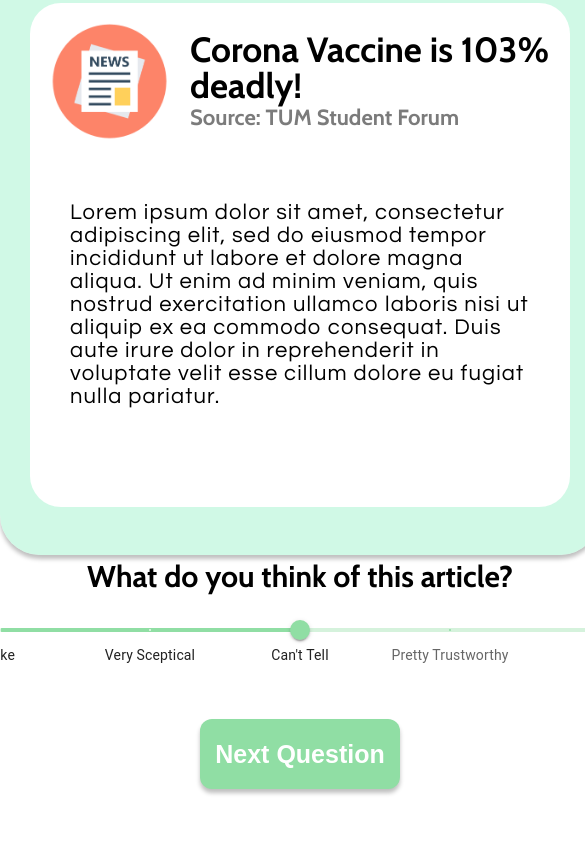
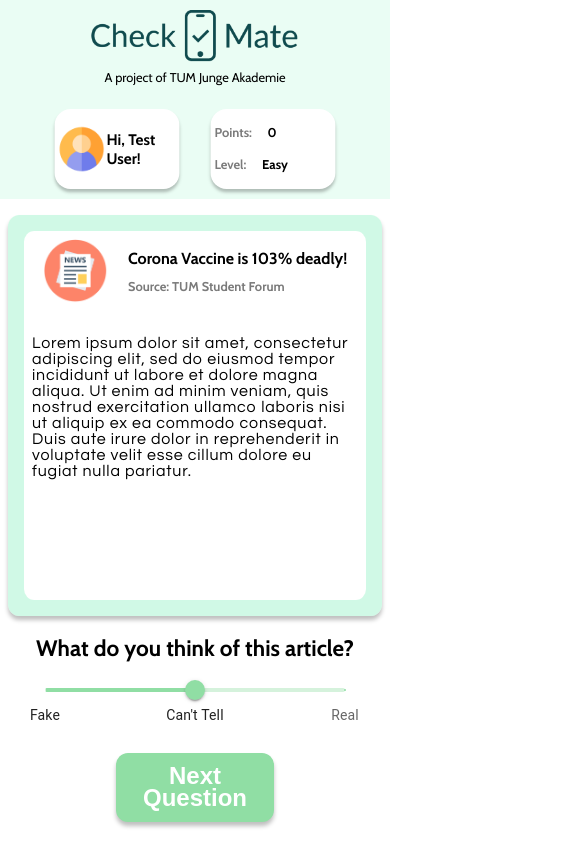
Before and after one commit to miguel131299/checkmate, a React (Vite) app: page / in a window 390 px wide. Shown: the top 866 px of the page, 585 px wide, since content can reach past the window. Before the commit the page ends 844 px from the top, so only its background shows below. Built offline with nearby package versions, Linux system fonts and the light colour scheme.

Commit message:
Make Game Page Responsive

```diff
--- a/src/App.css
+++ b/src/App.css
@@ -1,3 +1,12 @@
+:root {
+  --lighter-green: rgba(171, 245, 211, 0.25);
+  --light-green: rgba(171, 245, 211, 0.56);
+  --dark-green: #90dea4;
+  --darker-green: #1f9b3e;
+  --white: #ffffff;
+  --gray: #7b7b7b;
+}
+
 * {
   margin: 0;
   box-sizing: border-box;
@@ -27,3 +36,10 @@ body {
   color: black;
   font-weight: 700;
 }
+
+@media screen and (max-width: 992px) {
+  .App {
+    display: flex;
+    flex-direction: column;
+  }
+}
--- a/src/components/DiscreteSliderMarks.jsx
+++ b/src/components/DiscreteSliderMarks.jsx
@@ -6,36 +6,37 @@ const marks = [
     value: 0,
     label: "Fake",
   },
-  {
-    value: 1,
-    label: "Very Sceptical",
-  },
+  // {
+  //   value: 1,
+  //   label: "Very Sceptical",
+  // },
   {
     value: 2,
     label: "Can't Tell",
   },
-  {
-    value: 3,
-    label: "Pretty Trustworthy",
-  },
+  // {
+  //   value: 3,
+  //   label: "Pretty Trustworthy",
+  // },
   {
     value: 4,
     label: "Real",
   },
 ];
 
-function valuetext(value) {
-  return `${value}°C`;
+function getWidth() {
+  const { innerWidth } = window;
+  return innerWidth;
 }
+
+getWidth();
 
 export default function DiscreteSliderMarks(props) {
   return (
-    <Box sx={{ width: 600 }}>
+    <Box sx={{ width: getWidth() > 992 ? 600 : 300 }}>
       <Slider
         sx={{ color: "#90dea4" }}
-        aria-label="Custom marks"
         defaultValue={2}
-        getAriaValueText={valuetext}
         marks={marks}
         min={0}
         max={4}
--- a/src/components/Menu.jsx
+++ b/src/components/Menu.jsx
@@ -5,7 +5,11 @@ export default function Menu(props) {
     <div className="menu-container">
       <div className="menu--info-container">
         <div className="menu--user-greeting menu--section">
-          <img src="./images/user-icon.png" alt="" />
+          <img
+            src="./images/user-icon.png"
+            alt=""
+            className="menu--user-greeting-img"
+          />
           <h2>Hi, Test User!</h2>
         </div>
         <div className="menu--user-info menu--section">
--- a/src/styles/Menu.css
+++ b/src/styles/Menu.css
@@ -1,5 +1,5 @@
 .menu-container {
-  background: rgba(171, 245, 211, 0.25);
+  background: var(--lighter-green);
   height: 100vh;
 
   display: flex;
@@ -9,15 +9,16 @@
 }
 
 .menu--info-container {
-  margin-top: 50px;
+  margin-top: 3em;
+  width: 80%;
 }
 
 .menu--section {
-  background: #ffffff;
+  background: var(--white);
   box-shadow: 0px 4px 4px rgba(0, 0, 0, 0.25);
   border-radius: 20px;
-  margin: 30px 0px;
-  width: 300px;
+  margin: 2em 0;
+  width: 100%;
   height: 100px;
 }
 
@@ -32,17 +33,17 @@
   flex-direction: column;
   justify-content: space-evenly;
 
-  padding: 10px 20px;
+  padding: 1em;
 
   font-weight: 700;
-  font-size: 24px;
-  line-height: 29px;
+  font-size: 1.5rem;
+  line-height: 2rem;
 
-  color: #7b7b7b;
+  color: var(--gray);
 }
 
 .score {
-  margin-left: 20px;
+  margin-left: 1em;
 }
 
 .menu--logo-container {
@@ -50,11 +51,69 @@
   flex-direction: column;
   align-items: center;
 
-  margin-bottom: 50px;
-  padding: 10px;
+  margin-bottom: 3em;
+  padding: 1em;
+
+  text-align: center;
 }
 
 .menu--logo {
   max-width: 80%;
   height: auto;
 }
+
+@media screen and (max-width: 992px) {
+  .menu-container {
+    order: -1;
+
+    justify-content: center;
+    height: fit-content;
+
+    margin-bottom: 1em;
+  }
+
+  .menu--info-container {
+    display: flex;
+    flex-direction: row;
+    justify-content: center;
+    margin: 0;
+    margin-top: -4em;
+  }
+
+  .menu--section {
+    scale: 0.8;
+    width: 50%;
+    margin: 0;
+    padding: 0.3em;
+    position: relative;
+  }
+
+  .menu--user-greeting {
+    font-size: 0.8rem;
+  }
+
+  .menu--user-info {
+    font-size: 1rem;
+  }
+
+  .menu--logo-container {
+    order: -1;
+    width: 80%;
+    padding: 0;
+    justify-content: center;
+
+    font-size: 0.8rem;
+
+    position: relative;
+    bottom: 20px;
+  }
+
+  .menu--logo {
+    width: 100%;
+  }
+
+  .menu--logo-slogan {
+    position: relative;
+    bottom: 20px;
+  }
+}
--- a/src/styles/Question.css
+++ b/src/styles/Question.css
@@ -3,34 +3,36 @@
   flex-direction: column;
   justify-content: space-evenly;
   align-items: center;
+  margin: 2em;
+  height: 100vh;
 }
 
 .question--content-container {
-  background: rgba(171, 245, 211, 0.56);
+  background: var(--light-green);
   box-shadow: 0px 4px 4px rgba(0, 0, 0, 0.25);
-  border-radius: 40px;
+  border-radius: 3%;
 
-  height: 600px;
+  height: 60%;
   width: auto;
   max-width: 1000px;
+
+  padding: 2em;
 
   display: flex;
   justify-content: center;
   align-items: center;
 
   position: relative;
-  bottom: 50px;
+  bottom: 3em;
   overflow: hidden;
 }
 
 .question--content {
   background: #ffffff;
-  border-radius: 31px;
+  border-radius: 3%;
+  height: 100%;
 
-  height: 84%;
-  width: 90%;
-
-  padding: 20px;
+  padding: 1em;
   overflow: auto;
 }
 
@@ -45,21 +47,21 @@
 }
 
 .question--header-image {
-  width: 120px;
+  width: 12%;
   height: auto;
   margin-right: 20px;
 }
 
 .question--title {
   font-weight: 700;
-  font-size: 35px;
-  line-height: 36px;
+  font-size: 2rem;
+  line-height: 2rem;
 }
 
 .question--source {
   font-weight: 700;
-  font-size: 22px;
-  line-height: 27px;
+  font-size: 1.2rem;
+  line-height: 1.5rem;
   /* identical to box height */
 
   color: #7b7b7b;
@@ -67,14 +69,11 @@
 
 .question--content-text {
   font-family: "Questrial";
-  font-style: normal;
-  font-weight: 400;
-  font-size: 22px;
-  line-height: 23px;
-  letter-spacing: 0.05em;
+  font-size: 1.3rem;
+  line-height: 1.3rem;
+  letter-spacing: 0.05rem;
 
-  padding: 20px;
-  margin-top: 40px;
+  margin-top: 2em;
 }
 
 .question--answer-container {
@@ -83,40 +82,86 @@
   justify-content: space-around;
   align-items: center;
   position: relative;
-  bottom: 50px;
+  bottom: 2em;
 }
 
 .question--answer-question {
   font-weight: 700;
-  font-size: 30px;
-  line-height: 36px;
-  margin-bottom: 20px;
+  font-size: 1.6rem;
+  line-height: 2rem;
+  margin-bottom: 1em;
 }
 
 .question--answer-button {
-  width: 200px;
-  height: 70px;
-  color: white;
+  width: 35%;
+  color: var(--white);
   stroke: none;
-  background: #90dea4;
+  background: var(--dark-green);
   box-shadow: 0px 4px 4px rgba(0, 0, 0, 0.25);
   border-radius: 12px;
   border: 0;
 
   font-weight: 700;
-  font-size: 25px;
-  line-height: 36px;
+  font-size: 1.5rem;
+  line-height: 2rem;
 
-  margin-top: 50px;
+  padding: 0.5em;
+  margin-top: 2em;
 
   cursor: pointer;
   transition-duration: 0.3s;
 }
 
 .question--answer-button:hover {
-  background: #1f9b3e;
+  background: var(--darker-green);
 }
 
 .question--answer-button:active {
   box-shadow: inset 5px 5px 10px -3px rgba(0, 0, 0, 0.7);
 }
+
+@media screen and (max-width: 992px) {
+  .question-container {
+    margin: 2em 0.5em;
+    height: 70vh;
+    margin-top: 3em;
+  }
+
+  .question--content-container {
+    height: 100%;
+    padding: 1em;
+  }
+
+  .question--content {
+    height: 100%;
+    padding: 0.5em;
+  }
+
+  .question--header-image {
+    width: 20%;
+  }
+
+  .question--title {
+    font-size: 1rem;
+  }
+
+  .question--source {
+    font-size: 0.8rem;
+  }
+
+  .question--content-text {
+    font-size: 1rem;
+    line-height: 1rem;
+  }
+
+  .question--answer-question {
+    font-size: 1.4rem;
+    margin-bottom: 0.5em;
+  }
+
+  .question--answer-button {
+    width: 50%;
+    margin-top: 1em;
+    line-height: 1.4rem;
+  }
+}
```
